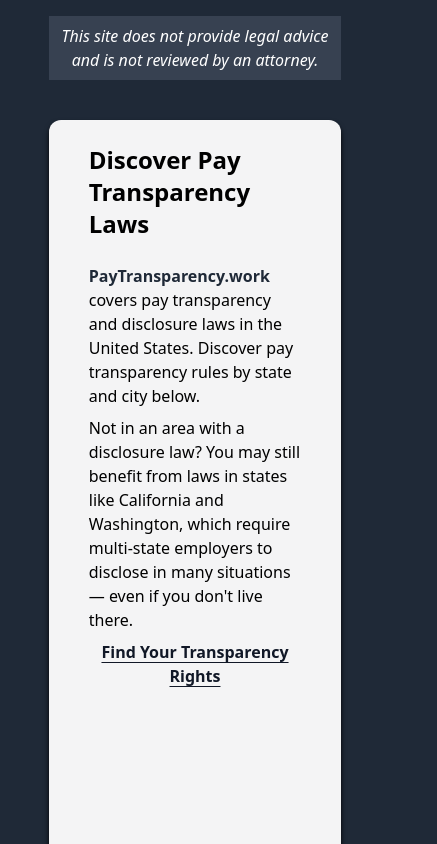
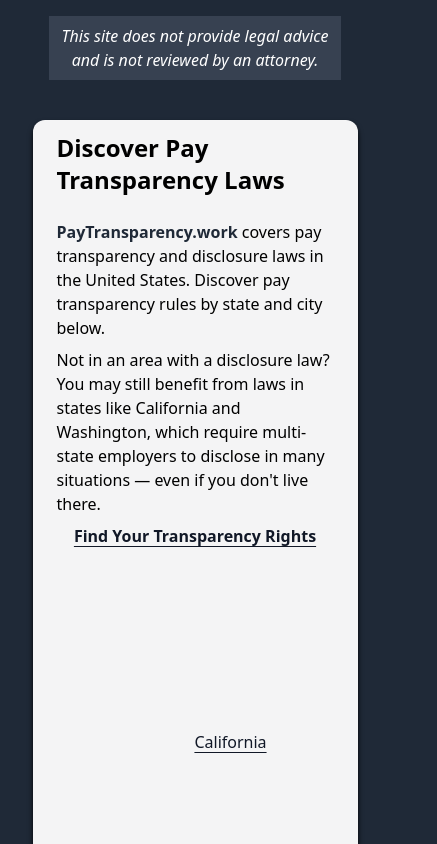
Before and after one commit to davidmreed/paytransparency.work, a SvelteKit app: page / in a window 390 px wide. Shown: the top 844 px of the page, 437 px wide, since content can reach past the window. Built offline with nearby package versions, Linux system fonts and the light colour scheme.

Commit message:
Improve display on small screens

```diff
--- a/src/routes/+layout.svelte
+++ b/src/routes/+layout.svelte
@@ -14,7 +14,7 @@
 <main>
 	<div class="pt-6 pb-6 flex flex-row justify-center items-center">
 		<div
-			class="w-3/4 md:w-2/3 max-w-screen-lg bg-white rounded-xl p-6 pl-10 pr-10 bg-zinc-100 shadow-md shadow-black"
+			class="w-10/12 md:w-2/3 max-w-screen-lg bg-white rounded-xl p-3 pl-6 pr-6 md:p-6 md:pl-10 md:pr-10 bg-zinc-100 shadow-md shadow-black"
 		>
 			<slot />
 		</div>
```
